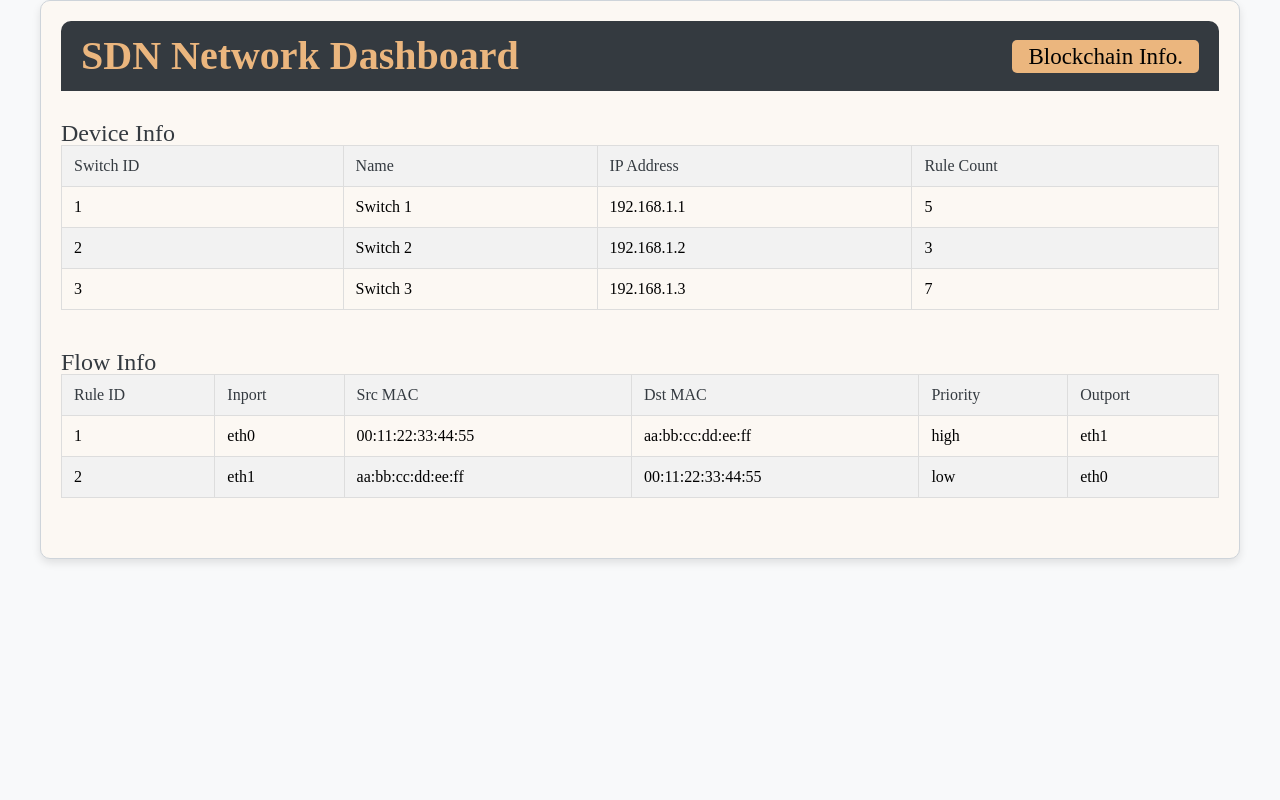
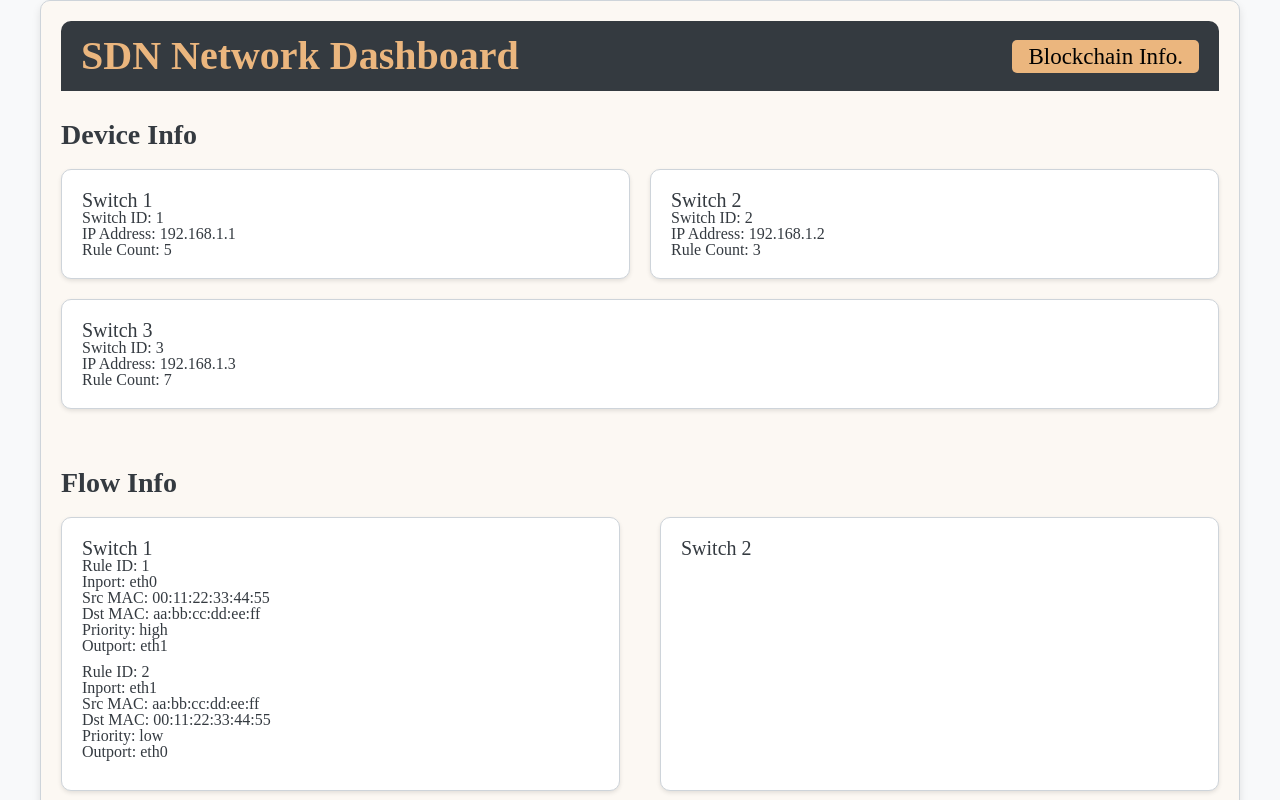
Before and after one commit to praptipriyaph/blockchain-network-dashboard, a React (Vite) app: page /data in a window 1280 px wide. Shown: the top 800 px of the page. Built offline with nearby package versions, Linux system fonts and the light colour scheme.

Commit message:
data page ui done

```diff
--- a/src/components/Data.css
+++ b/src/components/Data.css
@@ -46,45 +46,81 @@
     color: #000; /* Black text color on hover */
 }
 
-/* Section for device info */
-.device-info,
-.flow-info {
+/* Styling for section headings */
+.section-heading {
+    font-size: 28px;
+    font-weight: bold;
+    color: #343a40; /* Dark blue-gray color */
+    margin-bottom: 20px;
+}
+
+
+/* Separate containers for device info and flow info */
+.device-info-container,
+.flow-info-container {
     margin-bottom: 40px;
 }
 
-/* Section header */
-.device-info h2,
-.flow-info h2 {
-    margin-top: 0;
-    font-size: 24px;
-    color: #343a40; /* Dark text color */
+/* Styling for device cards */
+.device-info {
+    display: flex; /* Use flexbox */
+    flex-wrap: wrap; /* Wrap items to the next line if necessary */
+    margin: 0 -10px; /* Adjust margin to match header's boundaries */
 }
 
-/* Table styling */
-.data-page table {
-    width: 100%;
-    border-collapse: collapse;
-    border: 1px solid #ced4da; /* Light border */
-    border-radius: 10px; /* Rounded corners */
-    margin-bottom: 20px; /* Add margin between tables */
+.device-card {
+    flex: 1 1 calc(50% - 20px); /* Flex-grow, flex-shrink, flex-basis */
+    margin: 0 10px 20px; /* Even margin on both sides */
+    padding: 20px;
+    background-color: #fff;
+    border: 1px solid #ced4da;
+    border-radius: 10px;
+    box-shadow: 0 2px 4px rgba(0, 0, 0, 0.1);
 }
 
-.data-page th,
-.data-page td {
-    border: 1px solid #ddd;
-    padding: 12px; /* Adjusted padding */
-    text-align: left;
+.device-card h3 {
+    margin-top: 0;
+    font-size: 20px;
+    color: #343a40;
 }
 
-.data-page th {
-    background-color: #f2f2f2; /* Light gray background */
-    color: #343a40; /* Dark text color */
+.device-card p {
+    margin: 0;
+    font-size: 16px;
+    color: #343a40;
 }
 
-.data-page tr:nth-child(even) {
-    background-color: #f2f2f2; /* Light gray background */
+/* Styling for flow cards */
+.switch-flow-container {
+    display: flex;
+    flex-wrap: wrap;
+    gap: 20px;
+    margin: 0 -10px; /* Adjust margin to match header's boundaries */
 }
 
-.data-page tr:hover {
-    background-color: #ddd; /* Darker gray background on hover */
+.switch-flow-card {
+    flex: 1 1 calc(33.33% - 20px);
+    margin: 0 10px 20px; /* Even margin on both sides */
+    padding: 20px;
+    background-color: #fff;
+    border: 1px solid #ced4da;
+    border-radius: 10px;
+    box-shadow: 0 2px 4px rgba(0, 0, 0, 0.1);
 }
+
+.switch-flow-card h3 {
+    margin-top: 0;
+    font-size: 20px;
+    color: #343a40;
+}
+
+.switch-flow-card ul {
+    list-style: none;
+    padding: 0;
+}
+
+.switch-flow-card ul li {
+    margin-bottom: 10px;
+    font-size: 16px;
+    color: #343a40;
+}
--- a/src/components/Data.jsx
+++ b/src/components/Data.jsx
@@ -1,7 +1,6 @@
 import React from 'react';
 import { Link } from 'react-router-dom';
 import './Data.css'; // Import CSS file for styling
-
 
 function Data() {
     // Dummy data for device info
@@ -13,11 +12,13 @@ function Data() {
 
     // Dummy data for flow info
     const flows = [
-        { rule_id: 1, inport: 'eth0', src_mac: '00:11:22:33:44:55', dst_mac: 'aa:bb:cc:dd:ee:ff', priority: 'high', outport: 'eth1' },
-        { rule_id: 2, inport: 'eth1', src_mac: 'aa:bb:cc:dd:ee:ff', dst_mac: '00:11:22:33:44:55', priority: 'low', outport: 'eth0' }
+        [
+            { rule_id: 1, inport: 'eth0', src_mac: '00:11:22:33:44:55', dst_mac: 'aa:bb:cc:dd:ee:ff', priority: 'high', outport: 'eth1' },
+            { rule_id: 2, inport: 'eth1', src_mac: 'aa:bb:cc:dd:ee:ff', dst_mac: '00:11:22:33:44:55', priority: 'low', outport: 'eth0' }
+        ],
+        [], // Placeholder for Switch 2
+        []  // Placeholder for Switch 3
     ];
-
-
 
     return (
         <div className="data-page">
@@ -25,61 +26,44 @@ function Data() {
                 <h1>SDN Network Dashboard</h1>
                 <div className="header-actions">
                     <Link to="/">Blockchain Info.</Link>
-
                 </div>
             </header>
 
-            <section className="device-info">
-                <h2>Device Info</h2>
-                <table>
-                    <thead>
-                        <tr>
-                            <th>Switch ID</th>
-                            <th>Name</th>
-                            <th>IP Address</th>
-                            <th>Rule Count</th>
-                        </tr>
-                    </thead>
-                    <tbody>
-                        {switches.map((switchData, index) => (
-                            <tr key={index}>
-                                <td>{switchData.switch_id}</td>
-                                <td>{switchData.name}</td>
-                                <td>{switchData.ip_address}</td>
-                                <td>{switchData.rule_count}</td>
-                            </tr>
-                        ))}
-                    </tbody>
-                </table>
+            <section className="device-info-container">
+                <h1 className="section-heading">Device Info</h1>
+                <div className="device-info">
+                    {switches.map((switchData, index) => (
+                        <div key={index} className="device-card">
+                            <h3>{switchData.name}</h3>
+                            <p><strong>Switch ID:</strong> {switchData.switch_id}</p>
+                            <p><strong>IP Address:</strong> {switchData.ip_address}</p>
+                            <p><strong>Rule Count:</strong> {switchData.rule_count}</p>
+                        </div>
+                    ))}
+                </div>
             </section>
 
-
-            <section className="flow-info">
-                <h2>Flow Info</h2>
-                <table>
-                    <thead>
-                        <tr>
-                            <th>Rule ID</th>
-                            <th>Inport</th>
-                            <th>Src MAC</th>
-                            <th>Dst MAC</th>
-                            <th>Priority</th>
-                            <th>Outport</th>
-                        </tr>
-                    </thead>
-                    <tbody>
-                        {flows.map((flowData, index) => (
-                            <tr key={index}>
-                                <td>{flowData.rule_id}</td>
-                                <td>{flowData.inport}</td>
-                                <td>{flowData.src_mac}</td>
-                                <td>{flowData.dst_mac}</td>
-                                <td>{flowData.priority}</td>
-                                <td>{flowData.outport}</td>
-                            </tr>
-                        ))}
-                    </tbody>
-                </table>
+            <section className="flow-info-container">
+                <h1 className="section-heading">Flow Info</h1>
+                <div className="switch-flow-container">
+                    {switches.map((switchData, index) => (
+                        <div key={index} className="switch-flow-card">
+                            <h3>{switchData.name}</h3>
+                            <ul>
+                                {flows[index].map((flow, idx) => (
+                                    <li key={idx}>
+                                        <strong>Rule ID:</strong> {flow.rule_id}<br />
+                                        <strong>Inport:</strong> {flow.inport}<br />
+                                        <strong>Src MAC:</strong> {flow.src_mac}<br />
+                                        <strong>Dst MAC:</strong> {flow.dst_mac}<br />
+                                        <strong>Priority:</strong> {flow.priority}<br />
+                                        <strong>Outport:</strong> {flow.outport}<br />
+                                    </li>
+                                ))}
+                            </ul>
+                        </div>
+                    ))}
+                </div>
             </section>
         </div>
     );
--- a/src/components/GanacheInfo.jsx
+++ b/src/components/GanacheInfo.jsx
@@ -5,6 +5,7 @@ import './GanacheInfo.css'; // Import CSS file for styling
 import myContractABI from '../../build/contracts/MyContract.json'; // Import the ABI JSON file for your smart contract
 import { Link } from 'react-router-dom'
 
+//Several state variables are initialized using the useState hook.
 function GanacheInfo() {
     const [networkId, setNetworkId] = useState(null);
     const [accounts, setAccounts] = useState([]);
@@ -18,6 +19,7 @@ function GanacheInfo() {
     // Reference to the Chart instance
     const chartRef = useRef(null);
 
+    //fetching information inside the useEffect hook
     useEffect(() => {
         async function fetchNetworkInfo() {
             try {
```
Also changed, not shown: src/components/YourContractABI.json (deleted, +0 -216 lines).
